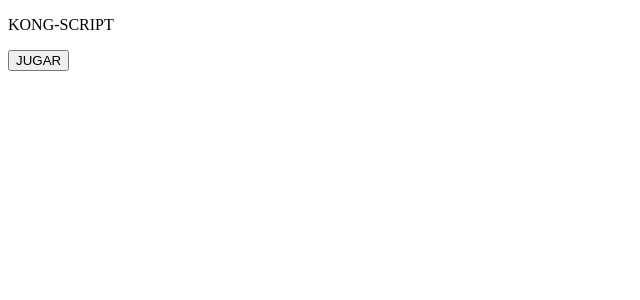
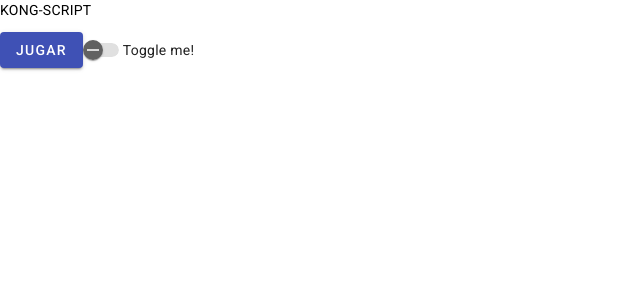
Before and after one commit to BogotaBytes/KongScript, an Angular app: page / in a window 1280 px wide. Shown: the top 300 px of the page, without its empty margins (0-640 px from the left). Built offline with nearby package versions, Linux system fonts and the light colour scheme.

Commit message:
Add Angular Material

```diff
--- a/angular.json
+++ b/angular.json
@@ -30,6 +30,7 @@
               "src/assets"
             ],
             "styles": [
+              "@angular/material/prebuilt-themes/indigo-pink.css",
               "src/styles.scss"
             ],
             "scripts": []
@@ -93,6 +94,7 @@
               "src/assets"
             ],
             "styles": [
+              "@angular/material/prebuilt-themes/indigo-pink.css",
               "src/styles.scss"
             ],
             "scripts": []
--- a/package.json
+++ b/package.json
@@ -11,10 +11,12 @@
   "private": true,
   "dependencies": {
     "@angular/animations": "^15.2.0",
+    "@angular/cdk": "^15.2.8",
     "@angular/common": "^15.2.0",
     "@angular/compiler": "^15.2.0",
     "@angular/core": "^15.2.0",
     "@angular/forms": "^15.2.0",
+    "@angular/material": "^15.2.8",
     "@angular/platform-browser": "^15.2.0",
     "@angular/platform-browser-dynamic": "^15.2.0",
     "@angular/router": "^15.2.0",
--- a/src/app/components/main-menu/main-menu.component.html
+++ b/src/app/components/main-menu/main-menu.component.html
@@ -1,2 +1,3 @@
 <p>KONG-SCRIPT</p>
-<button>JUGAR</button>
+<button mat-raised-button color="primary">JUGAR</button>
+<mat-slide-toggle>Toggle me!</mat-slide-toggle>
--- a/src/app/components/main-menu/main-menu.component.scss
+++ b/src/app/components/main-menu/main-menu.component.scss
@@ -0,0 +1,8 @@
+.example-button-row button,
+.example-button-row a {
+  margin-right: 8px;
+}
+
+.example-disabled {
+  display: inline-block;
+}
--- a/src/index.html
+++ b/src/index.html
@@ -6,8 +6,11 @@
   <base href="/">
   <meta name="viewport" content="width=device-width, initial-scale=1">
   <link rel="icon" type="image/x-icon" href="favicon.ico">
+  <link rel="preconnect" href="https://fonts.gstatic.com">
+  <link href="https://fonts.googleapis.com/css2?family=Roboto:wght@300;400;500&display=swap" rel="stylesheet">
+  <link href="https://fonts.googleapis.com/icon?family=Material+Icons" rel="stylesheet">
 </head>
-<body>
+<body class="mat-typography">
   <app-root></app-root>
 </body>
 </html>
--- a/src/styles.scss
+++ b/src/styles.scss
@@ -1 +1,4 @@
 /* You can add global styles to this file, and also import other style files */
+
+html, body { height: 100%; }
+body { margin: 0; font-family: Roboto, "Helvetica Neue", sans-serif; }
```
Also changed, not shown: src/app/app.module.ts (+7 -2 lines), 1 other file (tests, documents, lock files or other folders).
